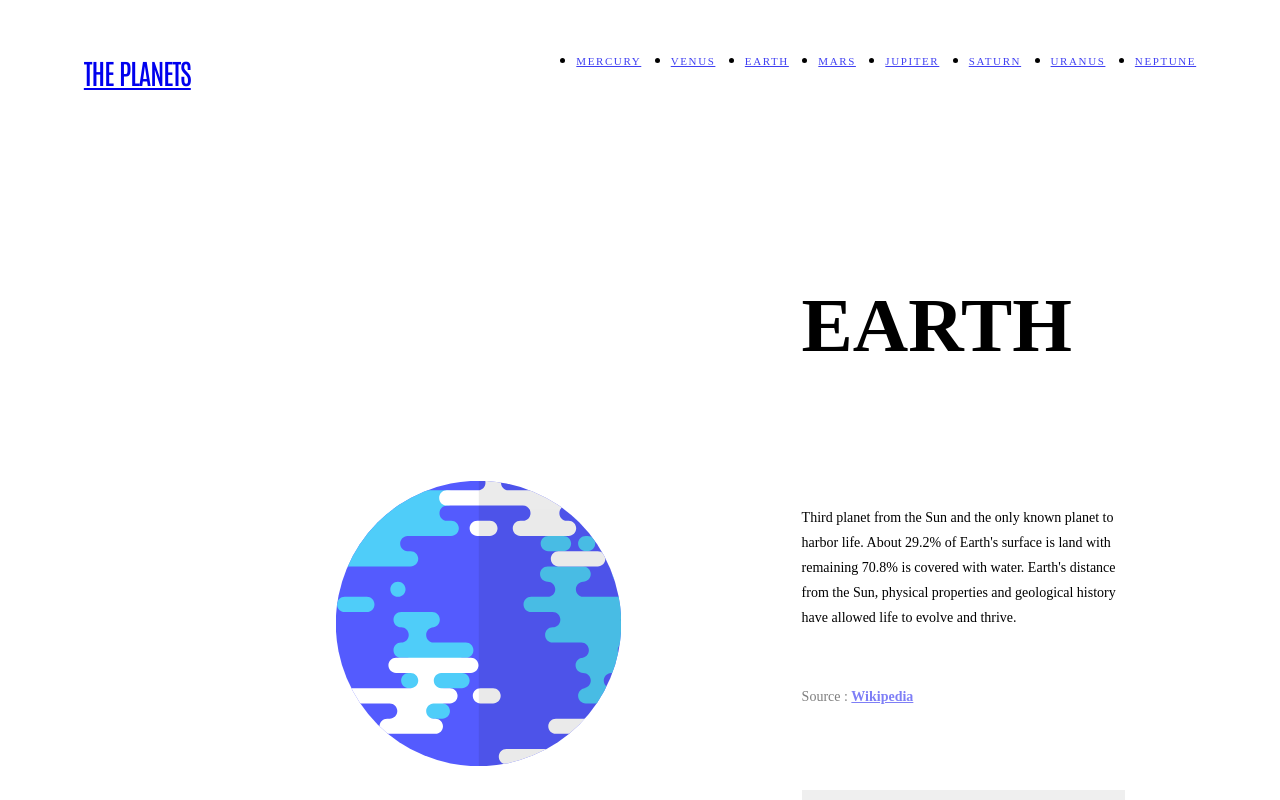
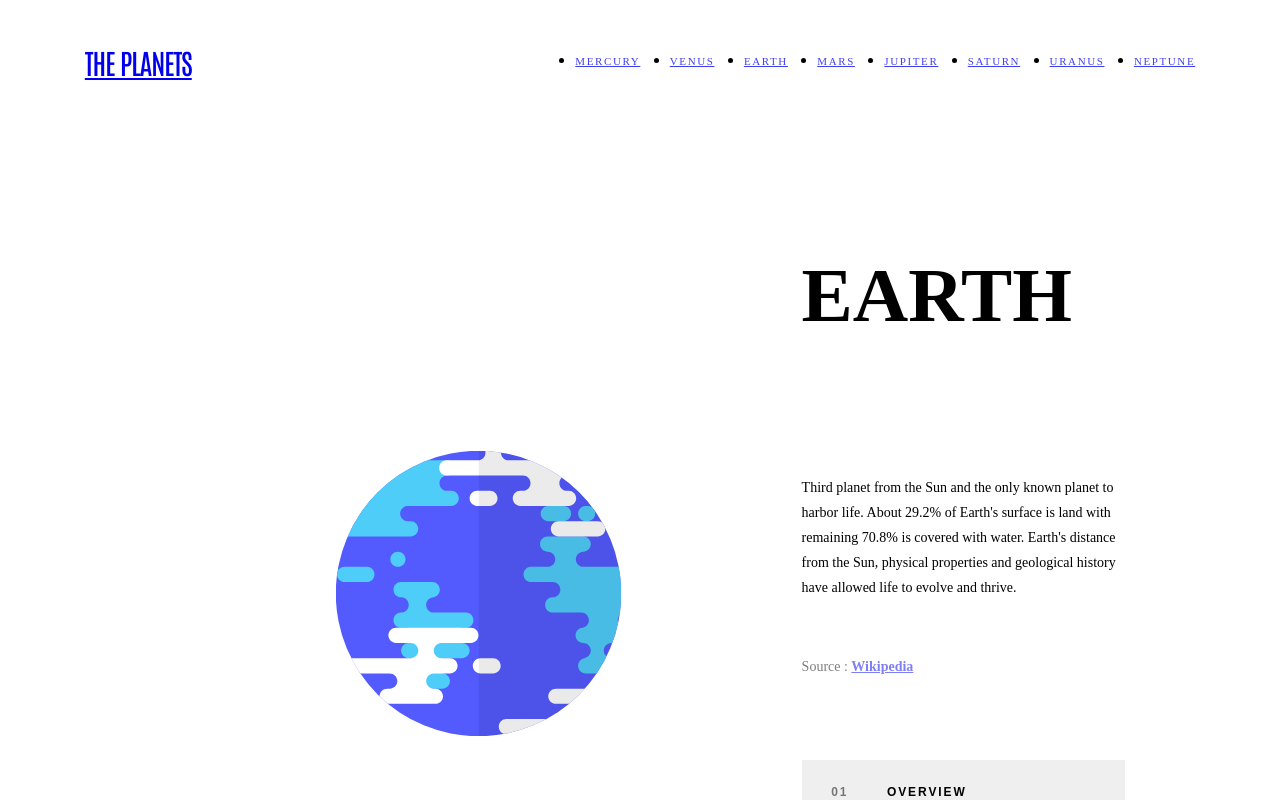
Before and after one commit to emestabillo/planets-fact-site, a Next.js app: page / in a window 1280 px wide. Shown: the top 800 px of the page. Built offline with nearby package versions, Linux system fonts and the light colour scheme.

Commit message:
Add planetinfo component

```diff
--- a/components/Header.js
+++ b/components/Header.js
@@ -1,5 +1,8 @@
+import { useState } from "react";
 import styled from "styled-components";
 import Tabs from "../components/Tabs";
+import PlanetInfo from "./PlanetInfo";
+import PlanetImage from "./PlanetImage";
 import { QUERIES } from "../shared/constants";
 
 const Wrapper = styled.header`
@@ -13,22 +16,48 @@ const Wrapper = styled.header`
   }
 
   @media ${QUERIES.desktopAndUp} {
-    padding-top: 126px;
+    padding-top: 6rem;
     grid-template-columns: repeat(3, 1fr);
     grid-template-areas: "image image heading" "image image info" "image image tabs";
   }
 `;
 
-function Header({ name, images, overview, structure, geology, activeTab }) {
+const Heading = styled.h1`
+  grid-area: heading;
+  font-family: var(--font-family-antonio);
+  font-size: clamp(2.5rem, 6vw, 5rem);
+  text-transform: uppercase;
+  padding-bottom: 1rem;
+  order: 2;
+
+  @media ${QUERIES.tabletAndUp} {
+    padding-bottom: revert;
+  }
+
+  @media ${QUERIES.desktopAndUp} {
+    padding-bottom: 1.4375rem;
+  }
+`;
+
+const buttons = ["Overview", "Structure", "Geology"];
+
+function Header({ name, images, overview, structure, geology }) {
+  const [activeTab, setActiveTab] = useState(buttons[0]);
   return (
     <Wrapper>
+      <Heading>{name}</Heading>
+      <PlanetImage name={name} images={images} activeTab={activeTab} />
+      <PlanetInfo
+        activeTab={activeTab}
+        overview={overview}
+        structure={structure}
+        geology={geology}
+      />
       <Tabs
         name={name}
         images={images}
         activeTab={activeTab}
-        overview={overview}
-        structure={structure}
-        geology={geology}
+        setActiveTab={setActiveTab}
       />
     </Wrapper>
   );
--- a/components/Navbar/Navbar.elements.js
+++ b/components/Navbar/Navbar.elements.js
@@ -22,7 +22,7 @@ export const Nav = styled.nav`
 
   @media ${QUERIES.laptopAndUp} {
     flex-direction: revert;
-    align-items: flex-end;
+    align-items: center;
   }
 `;
 
--- /dev/null
+++ b/components/PlanetInfo.js
@@ -0,0 +1,100 @@
+import styled from "styled-components";
+import { QUERIES } from "../shared/constants";
+
+const Wrapper = styled.div`
+  grid-area: info;
+
+  @media ${QUERIES.tabletAndUp} {
+    display: grid;
+    grid-template-rows: 11.875rem auto;
+  }
+
+  @media ${QUERIES.desktopAndUp} {
+    grid-template-rows: 12.375rem auto;
+  }
+`;
+
+const Overview = styled.p`
+  font-size: 0.6875rem;
+  line-height: 2;
+  padding: 0 0.5rem 2rem;
+  order: 4;
+
+  @media ${QUERIES.tabletAndUp} {
+    padding: 2rem 0 3rem;
+    min-height: 10.375rem;
+  }
+
+  @media ${QUERIES.desktopAndUp} {
+    font-size: 0.875rem;
+    /* padding: 1.5rem 0; */
+    padding: 0;
+    line-height: 1.79;
+  }
+`;
+
+const Source = styled.div`
+  font-size: 0.75rem;
+  order: 5;
+  opacity: 0.5;
+  transition: opacity 0.25s ease;
+  pointer-events: none;
+
+  &:hover {
+    opacity: 1;
+  }
+
+  @media ${QUERIES.desktopAndUp} {
+    font-size: 0.875rem;
+  }
+
+  svg {
+    margin-left: 0.25rem;
+    vertical-align: middle;
+
+    @media ${QUERIES.tabletAndUp} {
+      margin-left: 0.5rem;
+    }
+  }
+`;
+
+const WikiLink = styled.a`
+  text-decoration: underline;
+  font-weight: 700;
+  pointer-events: auto;
+`;
+
+function PlanetInfo({ activeTab, overview, structure, geology }) {
+  let planetInfo;
+  let wikiSource;
+
+  if (activeTab === "Overview") {
+    planetInfo = overview.content;
+    wikiSource = overview.source;
+  } else if (activeTab === "Structure") {
+    planetInfo = structure.content;
+    wikiSource = structure.source;
+  } else {
+    planetInfo = geology.content;
+    wikiSource = geology.source;
+  }
+  return (
+    <Wrapper>
+      <Overview>{planetInfo}</Overview>
+      <Source>
+        <span>Source : </span>
+        <WikiLink href={wikiSource}>
+          Wikipedia
+          <svg xmlns="http://www.w3.org/2000/svg" width="12" height="12">
+            <path
+              fill="#FFF"
+              d="M11.34.66C10.9.22 10.37 0 9.75 0h-7.5C1.63 0 1.1.22.66.66.22 1.1 0 1.63 0 2.25v7.5c0 .62.22 1.15.66 1.59.44.44.97.66 1.59.66h7.5c.62 0 1.15-.22 1.59-.66.44-.44.66-.97.66-1.59v-7.5c0-.62-.22-1.15-.66-1.59zM10 6.25a.467.467 0 01-.305.46.544.544 0 01-.195.04.465.465 0 01-.352-.149L8.023 5.476 3.852 9.648a.481.481 0 01-.352.149.48.48 0 01-.352-.149l-.796-.797a.48.48 0 01-.149-.351.48.48 0 01.149-.352l4.172-4.172-1.125-1.125c-.162-.15-.198-.333-.11-.546A.467.467 0 015.75 2H9.5c.135 0 .253.05.352.148A.48.48 0 0110 2.5v3.75z"
+            />
+          </svg>
+        </WikiLink>
+      </Source>
+    </Wrapper>
+  );
+}
+
+export default PlanetInfo;
--- a/components/Tabs.js
+++ b/components/Tabs.js
@@ -4,7 +4,6 @@ import { QUERIES } from "../shared/constants";
 import { baseUnderline } from "../shared/helpers";
 import { PlanetColors } from "../shared/helpers";
 import { Gutters } from "../shared/helpers";
-import PlanetImage from "./PlanetImage";
 
 const FlexContainer = styled.div`
   grid-area: tabs;
@@ -30,23 +29,6 @@ const FlexContainer = styled.div`
   }
 `;
 
-const Heading = styled.h1`
-  grid-area: heading;
-  font-family: var(--font-family-antonio);
-  font-size: clamp(2.5rem, 6vw, 5rem);
-  text-transform: uppercase;
-  padding-bottom: 1rem;
-  order: 2;
-
-  @media ${QUERIES.tabletAndUp} {
-    padding-bottom: revert;
-  }
-
-  @media ${QUERIES.desktopAndUp} {
-    padding-bottom: 1.4375rem;
-  }
-`;
-
 const Tab = styled.button`
   color: var(--color-white);
   cursor: pointer;
@@ -57,6 +39,8 @@ const Tab = styled.button`
   font-weight: 700;
   opacity: 0.5;
   line-height: 0.625rem;
+  /* background-color: ${({ activeTab, PlanetColors }) =>
+    activeTab ? PlanetColors : "transparent"}; */
   ${baseUnderline}
 
   &::before {
@@ -66,6 +50,13 @@ const Tab = styled.button`
       background-color: revert;
     }
   }
+  /* &:hover {
+    opacity: 1;
+  }
+
+  &:focus {
+
+  } */
 
   &:hover,
   &:focus {
@@ -120,92 +111,10 @@ const SpanText = styled.span`
   } ;
 `;
 
-const Wrapper = styled.div`
-  grid-area: info;
-
-  @media ${QUERIES.tabletAndUp} {
-    display: grid;
-    grid-template-rows: 11.875rem auto;
-  }
-
-  @media ${QUERIES.desktopAndUp} {
-    grid-template-rows: 12.375rem auto;
-  }
-`;
-
-const Overview = styled.p`
-  font-size: 0.6875rem;
-  line-height: 2;
-  padding: 0 0.5rem 2rem;
-  order: 4;
-
-  @media ${QUERIES.tabletAndUp} {
-    padding: 2rem 0 3rem;
-    min-height: 10.375rem;
-  }
-
-  @media ${QUERIES.desktopAndUp} {
-    font-size: 0.875rem;
-    /* padding: 1.5rem 0; */
-    padding: 0;
-    line-height: 1.79;
-  }
-`;
-
-const Source = styled.div`
-  font-size: 0.75rem;
-  order: 5;
-  opacity: 0.5;
-  transition: opacity 0.25s ease;
-  pointer-events: none;
-
-  &:hover {
-    opacity: 1;
-  }
-
-  @media ${QUERIES.desktopAndUp} {
-    font-size: 0.875rem;
-  }
-
-  svg {
-    margin-left: 0.25rem;
-    vertical-align: middle;
-
-    @media ${QUERIES.tabletAndUp} {
-      margin-left: 0.5rem;
-    }
-  }
-`;
-
-const WikiLink = styled.a`
-  text-decoration: underline;
-  font-weight: 700;
-  pointer-events: auto;
-`;
-
-const buttons = ["Overview", "Structure", "Geology"];
-
-function Tabs({ name, images, overview, structure, geology }) {
-  const [activeTab, setActiveTab] = useState(buttons[0]);
-
-  let planetInfo;
-  let wikiSource;
-
-  if (activeTab === "Overview") {
-    planetInfo = overview.content;
-    wikiSource = overview.source;
-  } else if (activeTab === "Structure") {
-    planetInfo = structure.content;
-    wikiSource = structure.source;
-  } else {
-    planetInfo = geology.content;
-    wikiSource = geology.source;
-  }
-
+function Tabs({ name, activeTab, setActiveTab }) {
+  const buttons = ["Overview", "Structure", "Geology"];
   return (
     <>
-      <Heading>{name}</Heading>
-      <PlanetImage name={name} images={images} activeTab={activeTab} />
       <FlexContainer>
         {buttons.map((type, index) => (
           <Tab
@@ -226,21 +135,6 @@ function Tabs({ name, images, overview, structure, geology }) {
           </Tab>
         ))}
       </FlexContainer>
-      <Wrapper>
-        <Overview>{planetInfo}</Overview>
-        <Source>
-          <span>Source : </span>
-          <WikiLink href={wikiSource}>
-            Wikipedia
-            <svg xmlns="http://www.w3.org/2000/svg" width="12" height="12">
-              <path
-                fill="#FFF"
-                d="M11.34.66C10.9.22 10.37 0 9.75 0h-7.5C1.63 0 1.1.22.66.66.22 1.1 0 1.63 0 2.25v7.5c0 .62.22 1.15.66 1.59.44.44.97.66 1.59.66h7.5c.62 0 1.15-.22 1.59-.66.44-.44.66-.97.66-1.59v-7.5c0-.62-.22-1.15-.66-1.59zM10 6.25a.467.467 0 01-.305.46.544.544 0 01-.195.04.465.465 0 01-.352-.149L8.023 5.476 3.852 9.648a.481.481 0 01-.352.149.48.48 0 01-.352-.149l-.796-.797a.48.48 0 01-.149-.351.48.48 0 01.149-.352l4.172-4.172-1.125-1.125c-.162-.15-.198-.333-.11-.546A.467.467 0 015.75 2H9.5c.135 0 .253.05.352.148A.48.48 0 0110 2.5v3.75z"
-              />
-            </svg>
-          </WikiLink>
-        </Source>
-      </Wrapper>
     </>
   );
 }
--- a/pages/[planet].js
+++ b/pages/[planet].js
@@ -1,8 +1,6 @@
 import { PlanetData } from "../data/planets";
 import Header from "../components/Header";
-// import Tabs from "../components/Tabs";
 import Stats from "../components/Stats";
-// import PlanetImage from "../components/PlanetImage";
 
 export async function getStaticPaths() {
   const paths = PlanetData.map((planet) => ({
--- a/shared/helpers.js
+++ b/shared/helpers.js
@@ -1,4 +1,5 @@
 import { css } from "styled-components";
+import { QUERIES } from "./constants";
 
 export const baseUnderline = css`
   position: relative;
@@ -24,8 +25,15 @@ export const baseUnderline = css`
 `;
 
 export const Gutters = css`
-  padding-left: 6%;
-  padding-right: 6%;
+  padding-left: clamp(6%, 6vw, 40rem);
+  padding-right: clamp(6%, 6vw, 40rem);
+  // padding-left: 6%;
+  // padding-right: 6%;
+
+  // @media ${QUERIES.laptopAndUp} {
+  //   padding-left: 2.5rem;
+  //   padding-right: 2.5rem;
+  // } ;
 `;
 
 export const PlanetSize = css`
```
